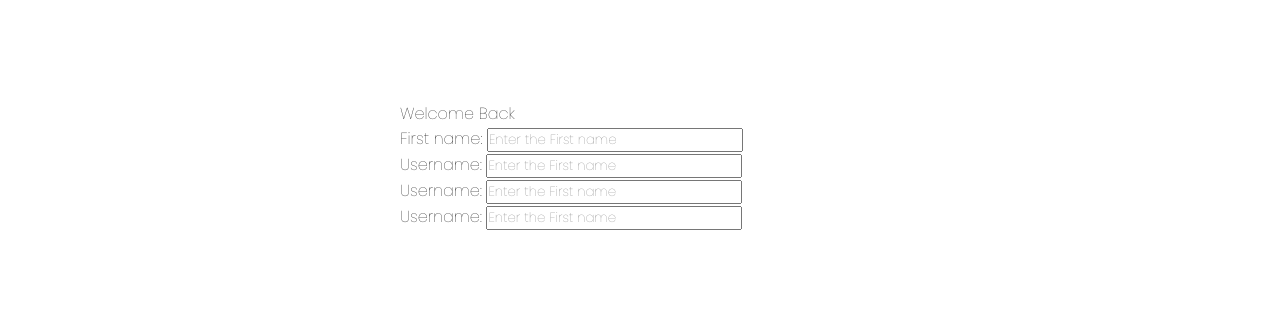
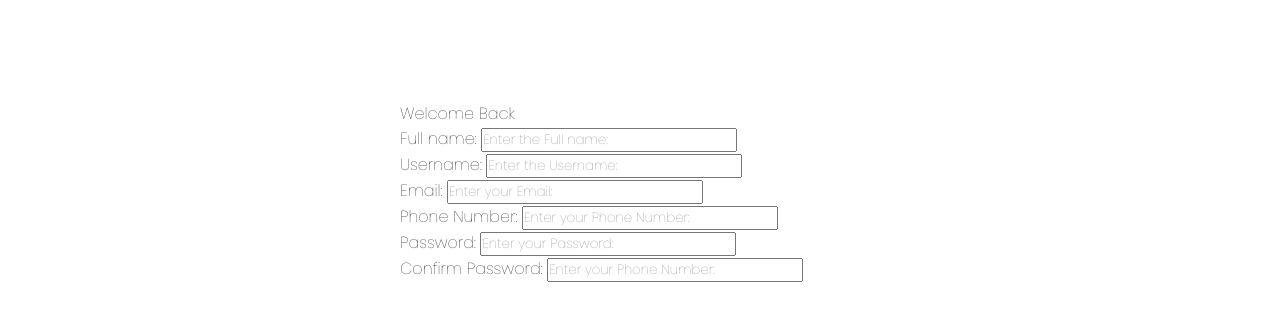
Before and after one commit to sandhyapaudel18/University-Website-Design-, a plain HTML site: page SECOND.html in a window 1280 px wide. Shown: the part 77-398 px from the top of the page. Drawn offline with Linux system fonts and the light colour scheme.

Commit message:
v]cefdnjk

```diff
--- a/SECOND.html
+++ b/SECOND.html
@@ -38,23 +38,34 @@
     <section>
         <div class="box">
             <div class="tittle">Welcome Back</div>
-          <form>
-            <div class="user">
-            <label for="#">First name:</label>
-            <input type="text" id="yes" placeholder="Enter the First name">
-            </div>
-            <div class="user">
+            <form>
+              <div class="user">
+               <label for="#">Full name:</label>
+               <input type="text" id="yes" placeholder="Enter the Full name:">
+               </div>
+               <div class="user">
                 <label for="#">Username:</label>
-                <input type="text" id="yes" placeholder="Enter the First name">
+                <input type="text" id="yes" placeholder="Enter the Username:">
                 </div>
                 <div class="user">
-                    <label for="#">Username:</label>
-                    <input type="text" id="yes" placeholder="Enter the First name">
+                    <label for="#">Email:</label>
+                    <input type="text" id="yes" placeholder="Enter your Email:">
                     </div>
                     <div class="user">
-                        <label for="#">Username:</label>
-                        <input type="text" id="yes" placeholder="Enter the First name">
+                        <label for="#">Phone Number:</label>
+                        <input type="number" id="yes" placeholder="Enter your Phone Number:">
                         </div>
+                        <div class="user">
+                            <label for="#">Password:</label>
+                            <input type="password" id="yes" placeholder="Enter your Password:">
+                            </div>
+                            <div class="user">
+                                <label for="#">Confirm Password:</label>
+                                <input type="password" id="yes" placeholder="Enter your Phone Number:">
+                                </div>
+
+
+
           </form>
         </div>
     </section>
```
